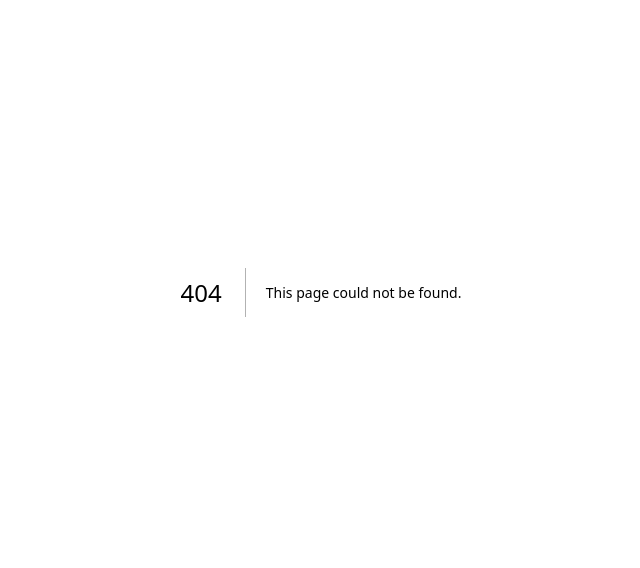
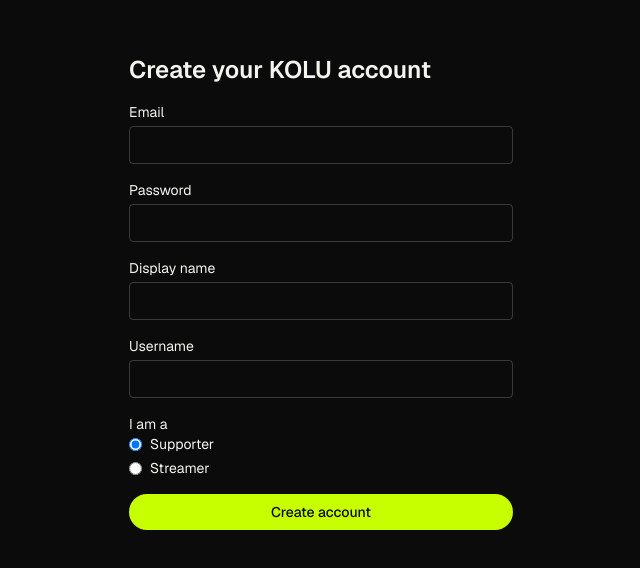
Before and after one commit to nxtah/kolu, a Next.js app: page /register in a window 1280 px wide. Before the commit this address had no page. Shown: the part 108-676 px from the top of the page, without its empty margins (319-959 px from the left). Built offline with nearby package versions, Linux system fonts and the light colour scheme.

Commit message:
Add registration page

```diff
--- /dev/null
+++ b/src/app/register/page.tsx
@@ -0,0 +1,135 @@
+"use client";
+
+import { useState } from "react";
+
+type Role = "SUPPORTER" | "STREAMER";
+
+export default function RegisterPage() {
+  const [submitted, setSubmitted] = useState(false);
+  const [error, setError] = useState<string | null>(null);
+  const [loading, setLoading] = useState(false);
+
+  async function handleSubmit(event: React.FormEvent<HTMLFormElement>) {
+    event.preventDefault();
+    setError(null);
+    setLoading(true);
+
+    const form = new FormData(event.currentTarget);
+    const body = {
+      email: form.get("email"),
+      password: form.get("password"),
+      displayName: form.get("displayName"),
+      username: form.get("username"),
+      role: form.get("role") as Role,
+    };
+
+    try {
+      const res = await fetch("/api/register", {
+        method: "POST",
+        headers: { "Content-Type": "application/json" },
+        body: JSON.stringify(body),
+      });
+
+      if (!res.ok) {
+        const data = await res.json();
+        setError(data.error?.message ?? "Something went wrong.");
+        return;
+      }
+
+      setSubmitted(true);
+    } finally {
+      setLoading(false);
+    }
+  }
+
+  if (submitted) {
+    return (
+      <main className="flex flex-1 flex-col items-center justify-center gap-4 bg-background px-6 text-center text-foreground">
+        <h1 className="text-2xl font-semibold">Check your email</h1>
+        <p className="max-w-md text-sm text-foreground/70">
+          We sent a verification link to your email address. Verify it, then{" "}
+          <a href="/login" className="text-brand-accent underline">
+            log in
+          </a>
+          .
+        </p>
+      </main>
+    );
+  }
+
+  return (
+    <main className="flex flex-1 flex-col items-center justify-center bg-background px-6 text-foreground">
+      <form
+        onSubmit={handleSubmit}
+        className="flex w-full max-w-sm flex-col gap-4"
+      >
+        <h1 className="text-2xl font-semibold">Create your KOLU account</h1>
+
+        <label className="flex flex-col gap-1 text-sm">
+          Email
+          <input
+            name="email"
+            type="email"
+            required
+            className="rounded border border-foreground/20 bg-transparent px-3 py-2"
+          />
+        </label>
+
+        <label className="flex flex-col gap-1 text-sm">
+          Password
+          <input
+            name="password"
+            type="password"
+            required
+            minLength={8}
+            className="rounded border border-foreground/20 bg-transparent px-3 py-2"
+          />
+        </label>
+
+        <label className="flex flex-col gap-1 text-sm">
+          Display name
+          <input
+            name="displayName"
+            type="text"
+            required
+            className="rounded border border-foreground/20 bg-transparent px-3 py-2"
+          />
+        </label>
+
+        <label className="flex flex-col gap-1 text-sm">
+          Username
+          <input
+            name="username"
+            type="text"
+            required
+            minLength={3}
+            pattern="[a-zA-Z0-9_]+"
+            className="rounded border border-foreground/20 bg-transparent px-3 py-2"
+          />
+        </label>
+
+        <fieldset className="flex flex-col gap-1 text-sm">
+          <legend>I am a</legend>
+          <label className="flex items-center gap-2">
+            <input type="radio" name="role" value="SUPPORTER" defaultChecked />
+            Supporter
+          </label>
+          <label className="flex items-center gap-2">
+            <input type="radio" name="role" value="STREAMER" />
+            Streamer
+          </label>
+        </fieldset>
+
+        {error && <p className="text-sm text-red-400">{error}</p>}
+
+        <button
+          type="submit"
+          disabled={loading}
+          className="rounded-full bg-brand-accent px-4 py-2 text-sm font-medium text-[#0b0b0b] disabled:opacity-50"
+        >
+          {loading ? "Creating account…" : "Create account"}
+        </button>
+      </form>
+    </main>
+  );
+}
```
